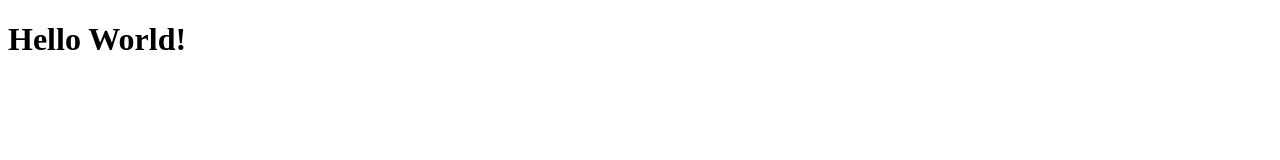
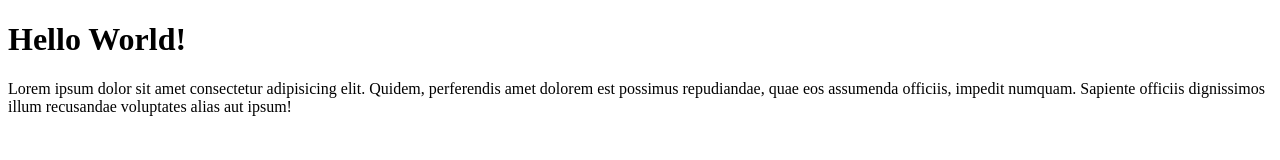
Before and after one commit to denynurcahyanto/Belajar-git-test, a plain HTML site: page index.html in a window 1280 px wide. Drawn offline with Linux system fonts and the light colour scheme.

Commit message:
menambahkan paragraf

```diff
--- a/index.html
+++ b/index.html
@@ -7,5 +7,6 @@
 </head>
 <body>
     <h1>Hello World!</h1>
+    <p>Lorem ipsum dolor sit amet consectetur adipisicing elit. Quidem, perferendis amet dolorem est possimus repudiandae, quae eos assumenda officiis, impedit numquam. Sapiente officiis dignissimos illum recusandae voluptates alias aut ipsum!</p>
 </body>
 </html>
```
